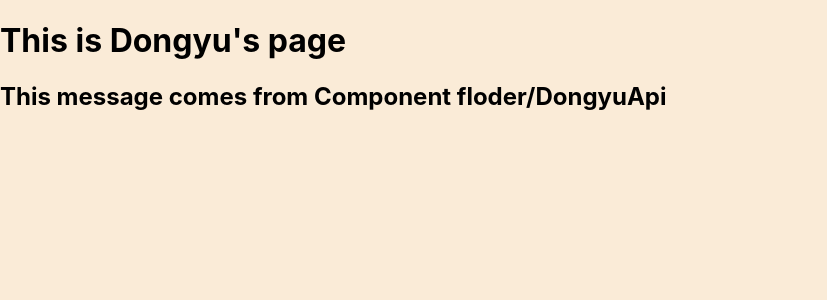
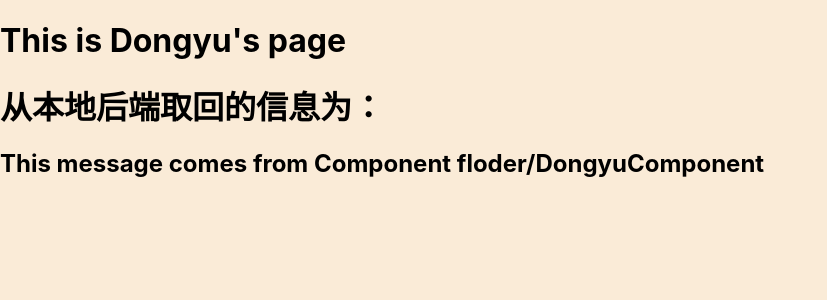
Before and after one commit to kathy330/ozcleaner, a React (Create React App) app: page /dongyu in a window 1280 px wide. Shown: the top 300 px of the page, without its empty margins (0-827 px from the left). Built offline with nearby package versions, Linux system fonts and the light colour scheme.

Commit message:
change file name

```diff
--- /dev/null
+++ b/src/Component/DongyuComponent.js
@@ -0,0 +1,53 @@
+import React  from 'react';
+
+const Message = () => (
+  <div>
+    <h2>This message comes from Component floder/DongyuComponent </h2>
+  </div>
+)
+
+export default Message
+
+
+// import React, { Component } from "react";
+// import axios from "axios";
+
+// export default class Message extends Component {
+//   constructor(props) {
+//     super(props);
+//     this.state = {
+//         message:''
+//     };
+//     this.getMessage = this.getMessage.bind(this);
+//   }
+
+//   componentDidMount() {
+//     this.getMessage();
+//   }
+
+//   async getMessage()
+//   {
+//     const promise = await axios.get("http://localhost:8000/users");
+//     const {status} = promise;
+//     console.log(promise.data)
+
+//     if(status===200)
+//     {
+//       const {data} = promise;
+//       this.setState({
+//         message:data
+//         });
+//     }
+//   }
+
+//   render() {
+//         const {message} = this.state;
+//         return(
+//           <>
+//             <p>
+//               {message}
+//             </p>
+//           </>
+//         )
+//   }
+// }
--- a/src/pages/Dongyu/Dongyu.js
+++ b/src/pages/Dongyu/Dongyu.js
@@ -1,12 +1,13 @@
 import './Dongyu.css';
 import React from "react";
-import DongyuApi from "../../Component/DongyuApi"
+import DongyuComponent from "../../Component/DongyuComponent"
 
 function DongyuPage(){
     return (
       <div>
         <h1>This is Dongyu&apos;s page</h1>
-        <DongyuApi />
+        <h1>从本地后端取回的信息为：</h1>
+        <DongyuComponent />
       </div>
     )
 }
```
